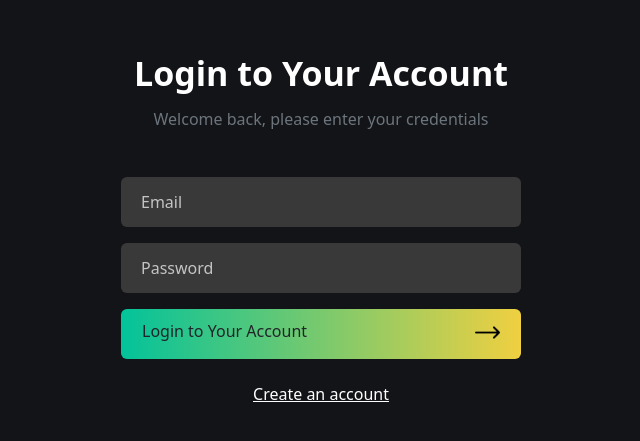
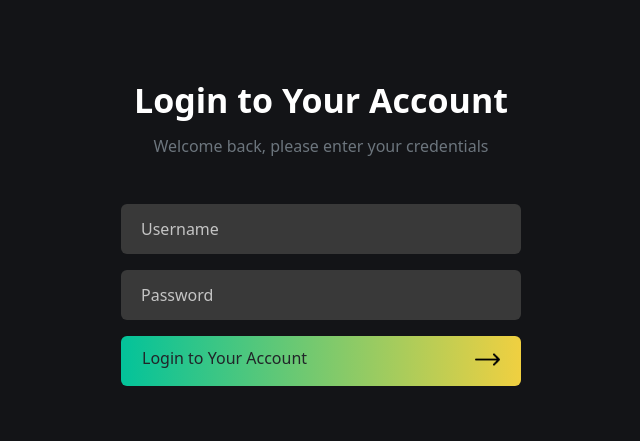
Before and after one commit to anas283/web-portal, a React (Create React App) app: page / in a window 1280 px wide. Shown: the part 167-608 px from the top of the page, without its empty margins (319-959 px from the left). Built offline with nearby package versions, Linux system fonts and the light colour scheme.

Commit message:
update: integrate mock authentication api

```diff
--- a/src/pages/Dashboard.js
+++ b/src/pages/Dashboard.js
@@ -19,7 +19,6 @@ const Dashboard = () => {
     fetch('https://dummyjson.com/products')
       .then(response => response.json())
       .then(json => {
-        console.log(json);
         setData(json.products)
         setLoading(false);
       })
@@ -33,9 +32,6 @@ const Dashboard = () => {
   // Invoke when user click to request another page.
   const handlePageClick = (event) => {
     const newOffset = (event.selected * itemsPerPage) % data.length;
-    console.log(
-      `User requested page number ${event.selected}, which is offset ${newOffset}`
-    );
     setItemOffset(newOffset);
   };
 
--- a/src/pages/Login.js
+++ b/src/pages/Login.js
@@ -1,15 +1,31 @@
-import React from 'react';
+import React, { useState } from 'react';
 import RightArrowIcon from '../assets/images/right-arrow.png';
 import { useForm } from 'react-hook-form';
 import { useNavigate } from 'react-router-dom';
 
 const Login = () => {
   const { handleSubmit, register, formState: { errors } } = useForm();
+  const [error, setError] = useState();
   const navigate = useNavigate();
 
   const onSubmit = (values) => {
-    localStorage.setItem('token','EXAMPLE_TOKEN')
-    navigate('/dashboard');
+    fetch('https://dummyjson.com/auth/login', {
+      method: 'POST',
+      headers: { 'Content-Type': 'application/json' },
+      body: JSON.stringify(values)
+    })
+    .then(res => res.json())
+    .then(json => {
+      // authentication error
+      if(json.message) {
+        setError(json.message);
+      }
+      // authentication success
+      else {
+        localStorage.setItem('token',json.token)
+        navigate('/dashboard');
+      }
+    })
   }
 
   return (
@@ -19,18 +35,21 @@ const Login = () => {
         <h6 className="description text-secondary text-center my-3">Welcome back, please enter your credentials</h6>
 
         <form onSubmit={handleSubmit(onSubmit)} className='form mx-auto mt-5'>
+
+          {error &&
+            <div className='alert alert-danger'>
+              { error }
+            </div>
+          }
+
           <div className="form-group mt-3">
-            <input type="email" placeholder='Email' className={ errors.email ? 'form-control border-danger':'form-control' }
-              {...register("email", {
-                required: "Email is required",
-                pattern: {
-                  value: /^[A-Z0-9._%+-]+@[A-Z0-9.-]+\.[A-Z]{2,}$/i,
-                  message: "Invalid email address"
-                }
+            <input type="text" placeholder='Username' className={ errors.username ? 'form-control border-danger':'form-control' }
+              {...register("username", {
+                required: "Username is required",
               })}
             />
             <p className="text-danger text-error mt-1">
-              {errors.email && errors.email.message}
+              {errors.username && errors.username.message}
             </p>
           </div>
           <div className="form-group mt-3">
@@ -44,14 +63,13 @@ const Login = () => {
             </p>
           </div>
           <button type='submit' className="btn btn-login w-100 mt-3"
-            disabled={errors.email || errors.password}
+            disabled={errors.username || errors.password}
           >
             <h6 className='text'>
               Login to Your Account
             </h6>
             <img className='arrow-icon' src={RightArrowIcon} alt="icon" />
           </button>
-          <button className="btn btn-link text-white d-flex mx-auto mt-3">Create an account</button>
         </form>
       </div>
     </div>
```
